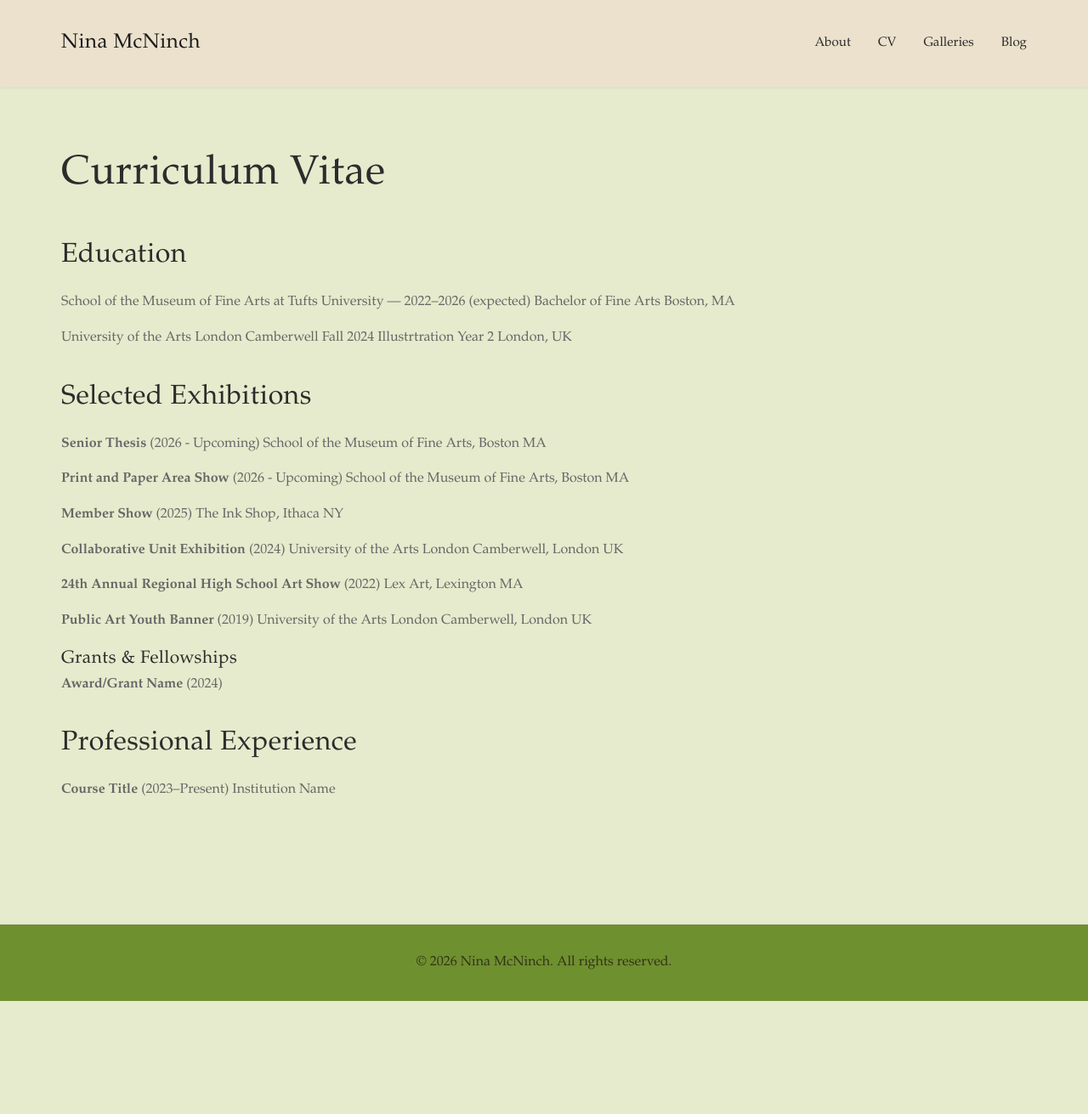
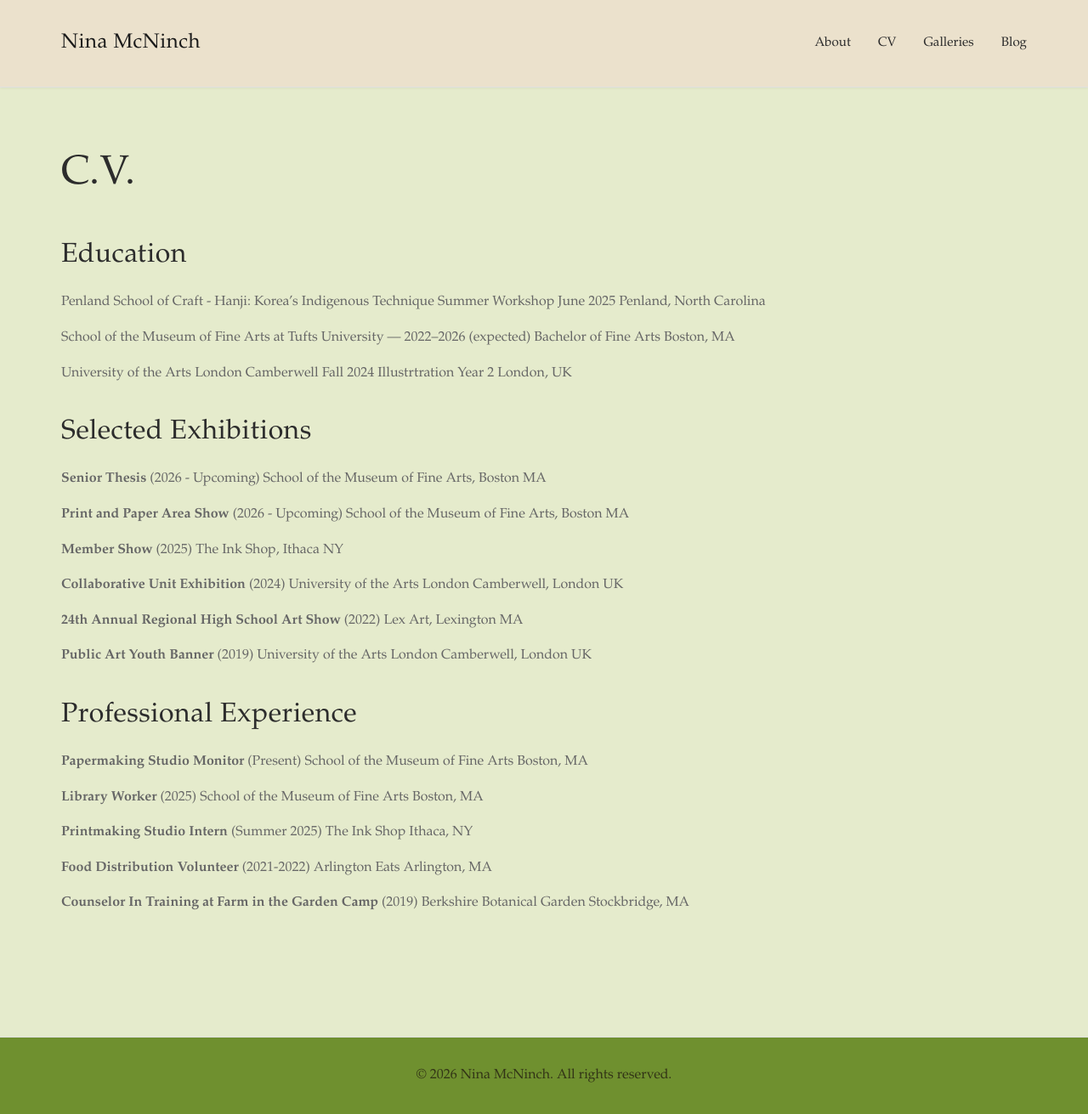
Before and after one commit to ninaisabee/artweb, a Jekyll site: the page built from cv.md, in a window 1280 px wide and 1311 px high. Shown: the whole window at 85% size. Built offline with Jekyll 4.4.1, drawn with Linux system fonts in a browser that asks for light colours.

Commit message:
Update cv.md

```diff
--- a/cv.md
+++ b/cv.md
@@ -1,10 +1,14 @@
 ---
 layout: page
-title: Curriculum Vitae
+title: C.V.
 permalink: /cv
 ---
 
 ## Education
+
+Penland School of Craft - Hanji: Korea’s Indigenous Technique Summer Workshop
+June 2025
+Penland, North Carolina
 
 School of the Museum of Fine Arts at Tufts University — 2022–2026 (expected)
 Bachelor of Fine Arts
@@ -35,11 +39,24 @@ Lex Art, Lexington MA
 **Public Art Youth Banner** (2019)
 University of the Arts London Camberwell, London UK
 
-### Grants & Fellowships
-
-**Award/Grant Name** (2024)
-
 ## Professional Experience
 
-**Course Title** (2023–Present)
-Institution Name
+**Papermaking Studio Monitor** (Present)
+School of the Museum of Fine Arts
+Boston, MA
+
+**Library Worker** (2025)
+School of the Museum of Fine Arts
+Boston, MA
+
+**Printmaking Studio Intern** (Summer 2025)
+The Ink Shop
+Ithaca, NY
+
+**Food Distribution Volunteer** (2021-2022)
+Arlington Eats
+Arlington, MA
+
+**Counselor In Training at Farm in the Garden Camp** (2019)
+Berkshire Botanical Garden
+Stockbridge, MA
```
